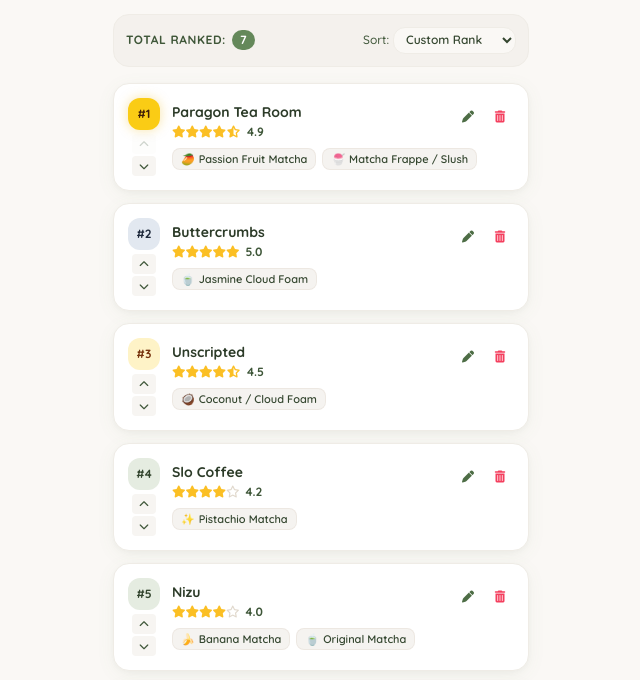
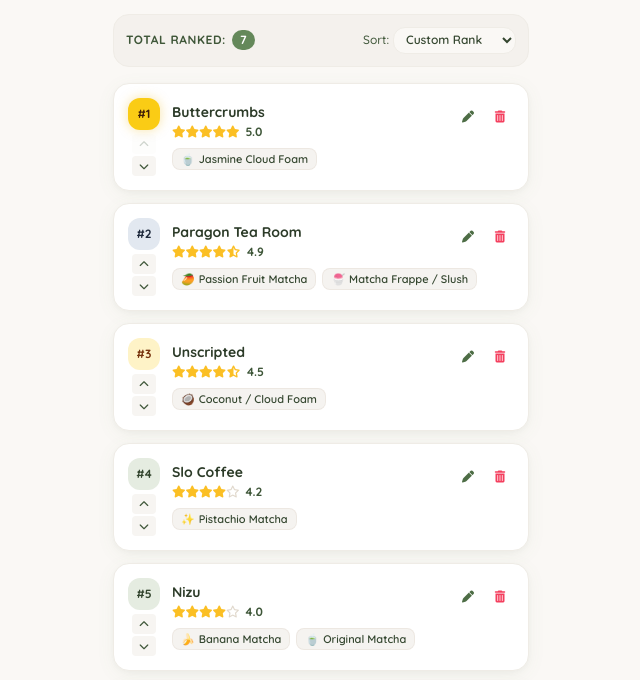
Before and after one commit to alantking/MatchaRanker, a plain HTML site: page index.html in a window 1280 px wide. Shown: the part 112-792 px from the top of the page, without its empty margins (319-959 px from the left). Drawn offline with nearby package versions, Linux system fonts and the light colour scheme.

Commit message:
Update MATCHA_SAMPLE ranks and IDs

```diff
--- a/index.html
+++ b/index.html
@@ -271,13 +271,13 @@
 
         // Default Sample Data for Matcha
         const MATCHA_SAMPLE = [
-            { id: 'm1', rank: 2, name: 'Buttercrumbs', rating: 5.0, tags: ['Jasmine Cloud Foam'] },
-            { id: 'm2', rank: 1, name: 'Paragon Tea Room', rating: 4.9, tags: ['Passion Fruit Matcha', 'Matcha Frappe / Slush'] },
-            { id: 'm3', rank: 2, name: 'Unscripted', rating: 4.5, tags: ['Coconut / Cloud Foam'] },
-            { id: 'm4', rank: 3, name: 'Slo Coffee', rating: 4.2, tags: ['Pistachio Matcha'] },
-            { id: 'm5', rank: 4, name: 'Nizu', rating: 4.0, tags: ['Banana Matcha', 'Original Matcha'] },
-            { id: 'm6', rank: 5, name: 'The Bee\'s Knees Coffee', rating: 3.5, tags: ['Mango Matcha'] },
-            { id: 'm7', rank: 6, name: 'Nana\'s Green Tea', rating: 3.0, tags: ['Matcha Frappe / Slush', 'Warabimochi Matcha'] }
+            { id: 'm1', rank: 1, name: 'Buttercrumbs', rating: 5.0, tags: ['Jasmine Cloud Foam'] },
+            { id: 'm2', rank: 2, name: 'Paragon Tea Room', rating: 4.9, tags: ['Passion Fruit Matcha', 'Matcha Frappe / Slush'] },
+            { id: 'm3', rank: 3, name: 'Unscripted', rating: 4.5, tags: ['Coconut / Cloud Foam'] },
+            { id: 'm4', rank: 4, name: 'Slo Coffee', rating: 4.2, tags: ['Pistachio Matcha'] },
+            { id: 'm5', rank: 5, name: 'Nizu', rating: 4.0, tags: ['Banana Matcha', 'Original Matcha'] },
+            { id: 'm6', rank: 6, name: 'The Bee\'s Knees Coffee', rating: 3.5, tags: ['Mango Matcha'] },
+            { id: 'm7', rank: 7, name: 'Nana\'s Green Tea', rating: 3.0, tags: ['Matcha Frappe / Slush', 'Warabimochi Matcha'] }
         ];
 
         // Default Sample Data for Subway
```
